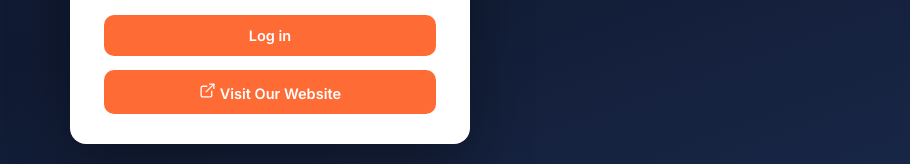
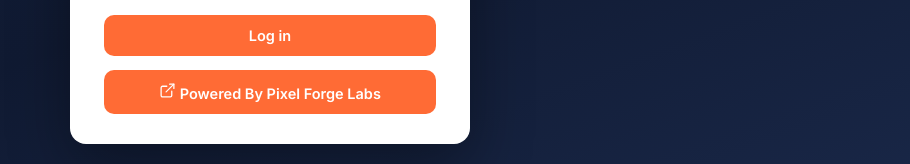
Before and after one commit to Abdullah23890/FinStockByPixelForgeLabs, a React (Vite) app in the folder frontend/: page /login in a window 1280 px wide. Shown: the part 491-655 px from the top of the page, without its empty margins (370-1280 px from the left). Built offline with nearby package versions, Linux system fonts and the light colour scheme; no server answers.

Commit message:
add vercel.json for frontend to fallback

```diff
--- a/frontend/src/Css/Login.css
+++ b/frontend/src/Css/Login.css
@@ -198,6 +198,8 @@
 
 .pfl-login__web {
   display: block;
+  align-items: center;
+  justify-content: center;
   margin-top: 14px;
   text-align: center;
   background: #FF6B35;
--- a/frontend/src/Pages/Login.jsx
+++ b/frontend/src/Pages/Login.jsx
@@ -154,7 +154,7 @@
         </form>
 
         <a href="https://pixelforgelabs.edgeone.app" target="_blank" className="pfl-login__web">
-            <IconExternalLink size={17} />  Visit Our Website
+            <IconExternalLink size={17} />  Powered By Pixel Forge Labs
         </a>
 
       </div>
```
Also changed, not shown: frontend/vercel.json (added).
